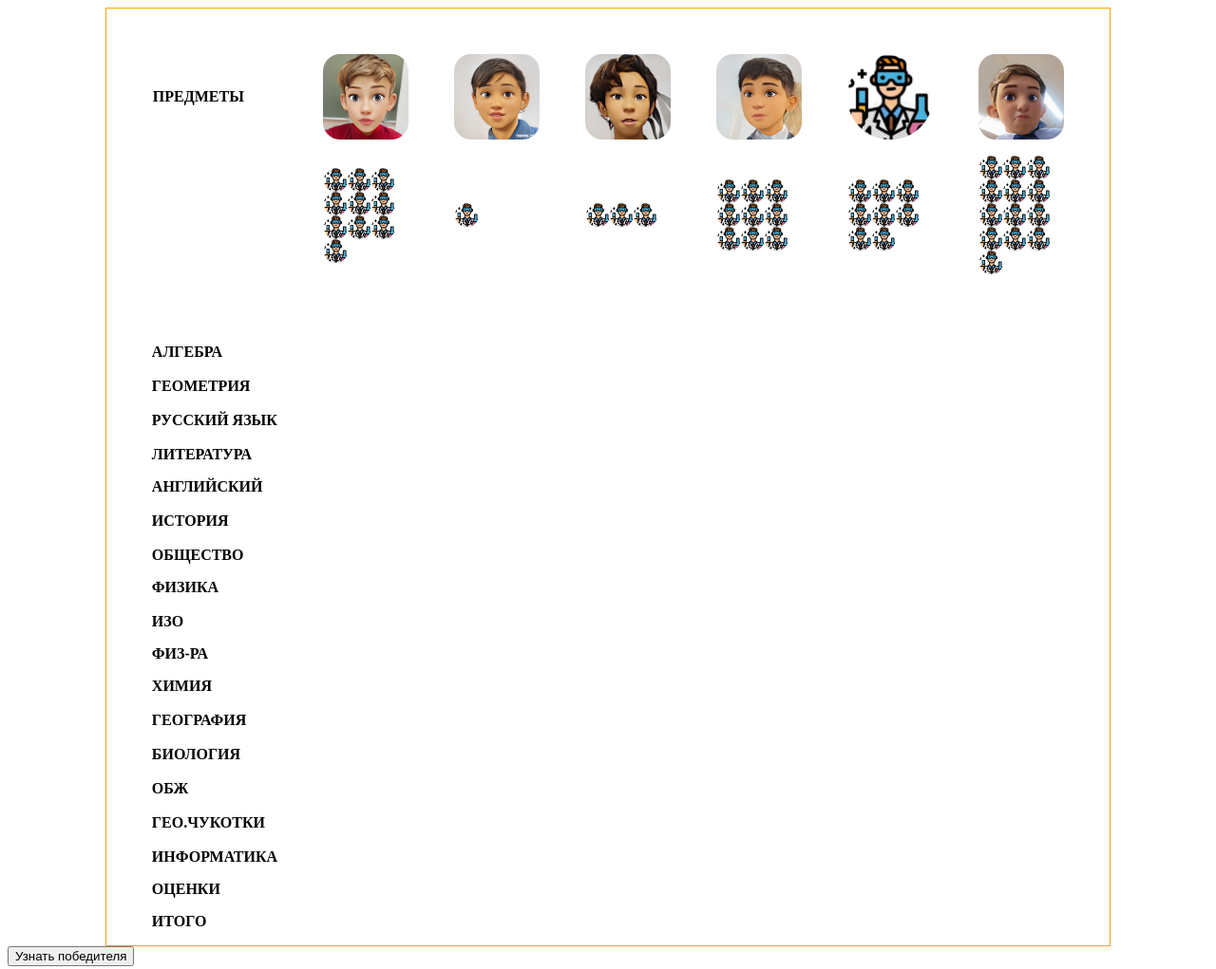
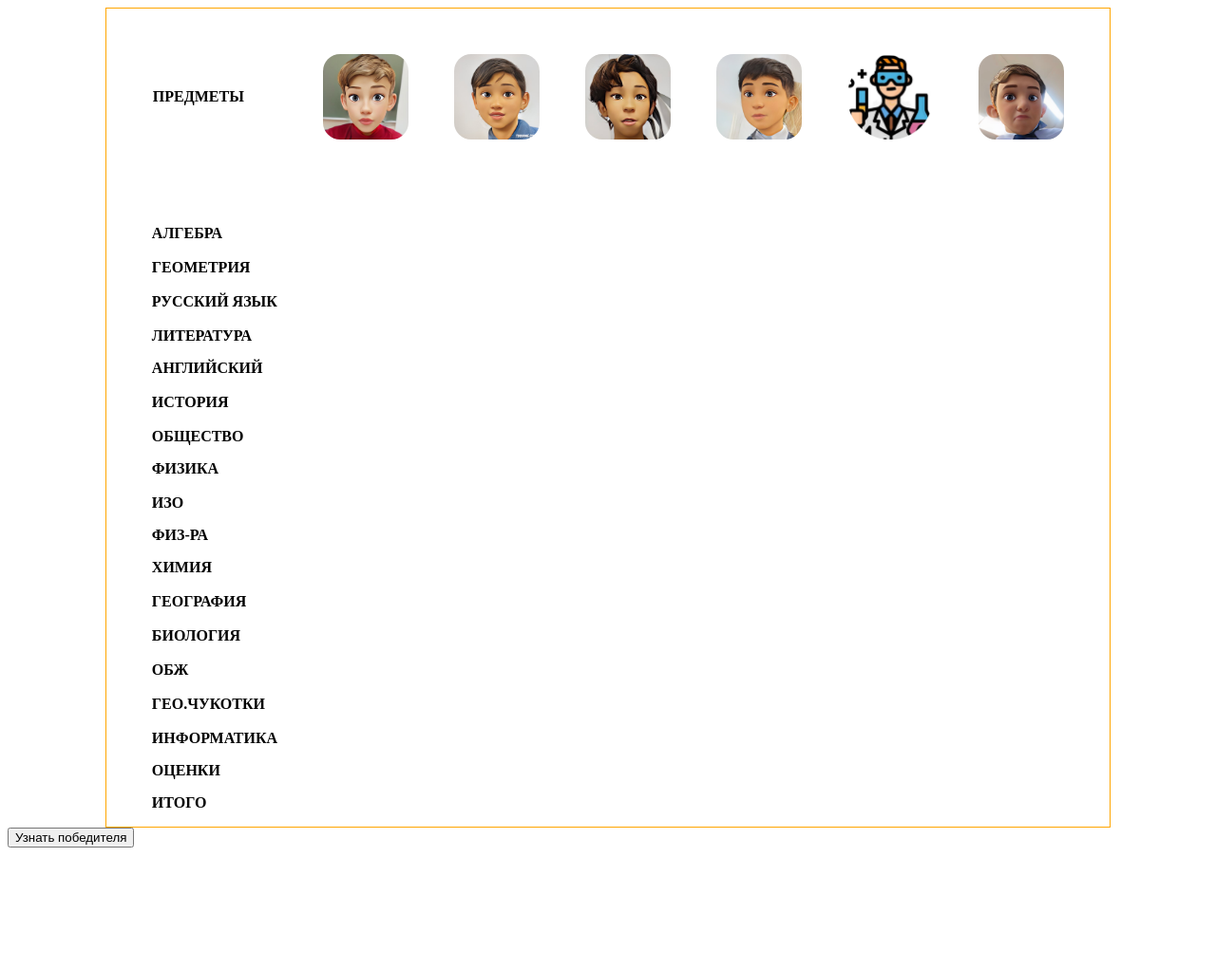
Before and after one commit to angli4anochka/LeaderSchoolBoard, a plain HTML site: page index.html in a window 1280 px wide. Shown: the whole page at 95% size. After the commit the page ends 901 px from the top, so only its background shows below. Drawn offline with Linux system fonts and the light colour scheme.

Commit message:
badges removed

```diff
--- a/index.js
+++ b/index.js
@@ -14,16 +14,16 @@ const students = [
 ]
 
 const subjects = [
-  {id: 1, name: 'Алгебра', code: 'math', badge: './img/math.png'},
-  {id: 2, name: 'Геометрия', code: 'geometry', badge: './img/chemistry.jpg'},
-  {id: 3, name: 'Русский язык', code: 'russian', badge: './img/chemistry.jpg'},
-  {id: 4, name: 'Литература', code: 'literature', badge: './img/chemistry.jpg'},
-  {id: 5, name: 'Английский', code: 'english', badge: './img/chemistry.jpg'},
+  {id: 1, name: 'Алгебра', code: 'math'},
+  {id: 2, name: 'Геометрия', code: 'geometry', badge: './img/award.gif'},
+  {id: 3, name: 'Русский язык', code: 'russian', badge: './img/award.gif'},
+  {id: 4, name: 'Литература', code: 'literature', badge: './img/award.gif'},
+  {id: 5, name: 'Английский', code: 'english', badge: './img/award.gif'},
   {id: 6, name: 'История', code: 'history', badge: './img/chemistry.jpg'},
   {id: 7, name: 'Общество', code: 'social_studies', badge: './img/chemistry.jpg'},
   {id: 8, name: 'Физика', code: 'phisics', badge: './img/chemistry.jpg'},
   {id: 9, name: 'ИЗО', code: 'art', badge: './img/chemistry.jpg'},
-  {id: 10, name: 'Физ-ра', code: 'physical_culture', badge: './img/chemistry.jpg'},
+  {id: 10, name: 'Физ-ра', code: 'physical_culture'},
   {id: 11, name: 'Химия', code: 'chemistry', badge: './img/chemistry.jpg'},
   {id: 12, name: 'География', code: 'geography', badge: './img/chemistry.jpg'},
   {id: 13, name: 'Биология', code: 'biology', badge: './img/chemistry.jpg'},
@@ -894,18 +894,6 @@ for (let student_id = 1; student_id <= 6; student_id++) {
 }
 
 
-
-
-  badgeList.forEach(student => {
-    const badgePlace = document.getElementsByClassName('TDbages_' + student.student_id)[0]
-    student.badges.forEach(badgeItem => {
-      const badgeImg = document.createElement('img')
-      badgeImg.classList.add('chemistry_badge')
-      badgeImg.setAttribute('src', subjects.find(f => f.id === badgeItem).badge)
-      badgePlace.append(badgeImg)
-    })
-  })
-
   body.append(table, winner_photo);
 }
 
--- a/style.css
+++ b/style.css
@@ -22,16 +22,7 @@ img {
     padding: 10px;
 }
 
-
-.tbody td {
-
-    background-image: url(./img/bg.jpg);
-    border-radius: 30px;
-    margin-right: 30px;
-
-}
-
-  .table_list {
+.table_list {
       padding: 20px;
   }
 
@@ -80,7 +71,7 @@ img {
   }
 
   .player_img5 {
-    background-image: url('./img/chemistry.png');
+    background-image: url('./img/chemistry.jpg');
     background-repeat: no-repeat;
     background-position: center center;
     width: 50px;
@@ -113,21 +104,11 @@ img {
   }
 
   .chemistry_badge {
-      background-image: url('./img/chemistry.png');
+      background-image: url('./img/award.gif');
       background-repeat: no-repeat;
       background-position: left;
       width: 15px;
       height: 15px;
-      padding: 5px;
-      background-size: contain;
-  }
-
-  .mathematics_badge {
-      background-image: url('./img/math.png');
-      background-repeat: no-repeat;
-      background-position: left;
-      width: 25px;
-      height: 25px;
       padding: 5px;
       background-size: contain;
   }
```
Also changed, not shown: img/award.gif (added), img/chemistry.jpg (renamed from img/chemistry.png).
